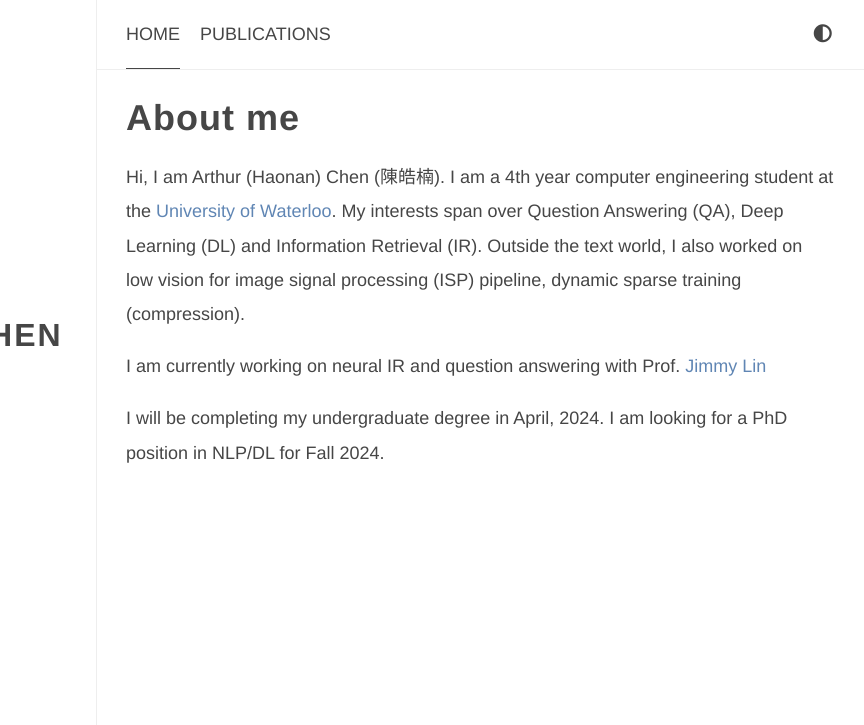
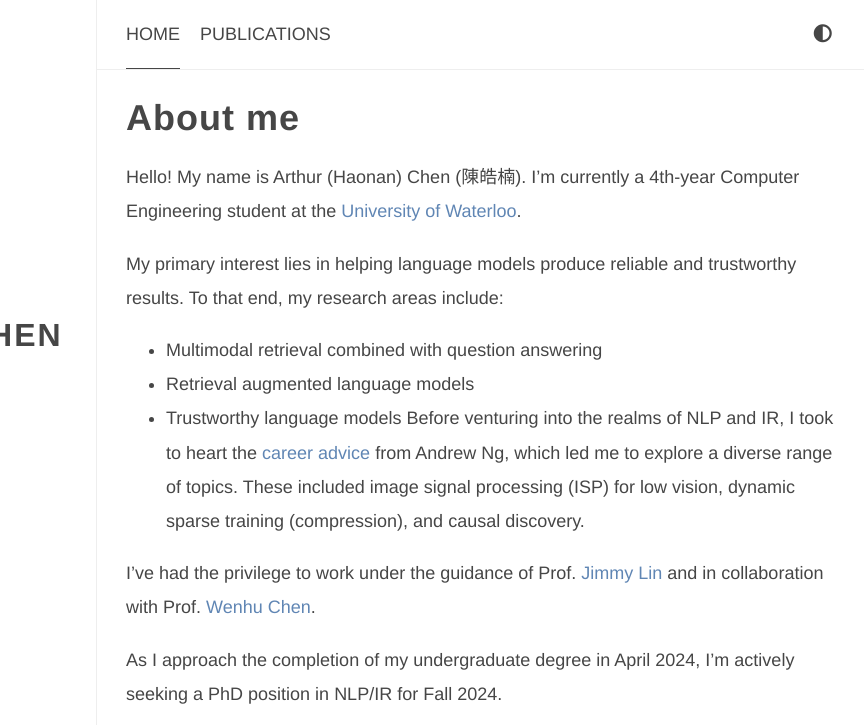
Before and after one commit to ArthurChen189/arthurchen189.github.io, a plain HTML site: page index.html in a window 1280 px wide. Shown: the top 725 px of the page, 416-1280 px from the left. Drawn offline with Linux system fonts and the light colour scheme.

Commit message:
update cover page

```diff
--- a/index.html
+++ b/index.html
@@ -332,9 +332,16 @@ University of Waterloo
   >
     <div class="post__content">
       <h1 id="about-me">About me</h1>
-<p>Hi, I am Arthur (Haonan) Chen (陳皓楠). I am a 4th year computer engineering student at the <a href="https://uwaterloo.ca/">University of Waterloo</a>. My interests span over Question Answering (QA), Deep Learning (DL) and Information Retrieval (IR). Outside the text world, I also worked on low vision for image signal processing (ISP) pipeline, dynamic sparse training (compression).</p>
-<p>I am currently working on neural IR and question answering with Prof. <a href="https://cs.uwaterloo.ca/~jimmylin/">Jimmy Lin</a></p>
-<p>I will be completing my undergraduate degree in April, 2024. I am looking for a PhD position in NLP/DL for Fall 2024.</p>
+<p>Hello! My name is Arthur (Haonan) Chen (陳皓楠). I&rsquo;m currently a 4th-year Computer Engineering student at the <a href="https://uwaterloo.ca/">University of Waterloo</a>.</p>
+<p>My primary interest lies in helping language models produce reliable and trustworthy results. To that end, my research areas include:</p>
+<ul>
+<li>Multimodal retrieval combined with question answering</li>
+<li>Retrieval augmented language models</li>
+<li>Trustworthy language models
+Before venturing into the realms of NLP and IR, I took to heart the <a href="https://youtu.be/733m6qBH-jI?t=2459">career advice</a> from Andrew Ng, which led me to explore a diverse range of topics. These included image signal processing (ISP) for low vision, dynamic sparse training (compression), and causal discovery.</li>
+</ul>
+<p>I&rsquo;ve had the privilege to work under the guidance of Prof. <a href="https://cs.uwaterloo.ca/~jimmylin/">Jimmy Lin</a> and in collaboration with Prof. <a href="https://wenhuchen.github.io/">Wenhu Chen</a>.</p>
+<p>As I approach the completion of my undergraduate degree in April 2024, I&rsquo;m actively seeking a PhD position in NLP/IR for Fall 2024.</p>
 
     </div>
 
```
